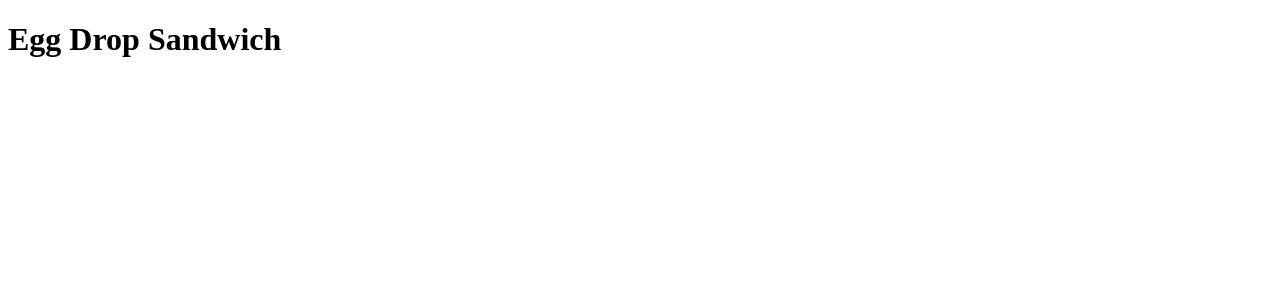
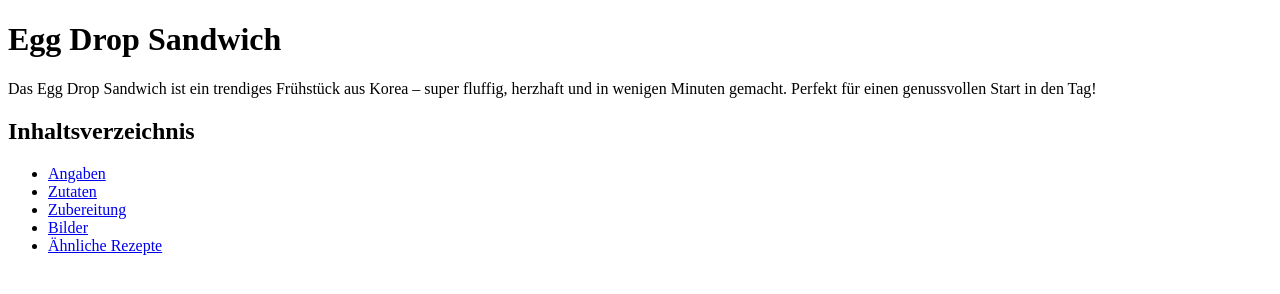
Before and after one commit to Z8o49/M293, a plain HTML site: page index.html in a window 1280 px wide. Drawn offline with Linux system fonts and the light colour scheme.

Commit message:
add table of contents

```diff
--- a/index.html
+++ b/index.html
@@ -7,3 +7,16 @@
 </head>
 <body>
   <h1>Egg Drop Sandwich</h1>
+
+  <p>Das Egg Drop Sandwich ist ein trendiges Frühstück aus Korea – super fluffig, herzhaft und in wenigen Minuten gemacht. Perfekt für einen genussvollen Start in den Tag!</p>
+
+  <nav>
+    <h2>Inhaltsverzeichnis</h2>
+    <ul>
+      <li><a href="#infos">Angaben</a></li>
+      <li><a href="#zutaten">Zutaten</a></li>
+      <li><a href="#zubereitung">Zubereitung</a></li>
+      <li><a href="#bilder">Bilder</a></li>
+      <li><a href="#links">Ähnliche Rezepte</a></li>
+    </ul>
+  </nav>
```
